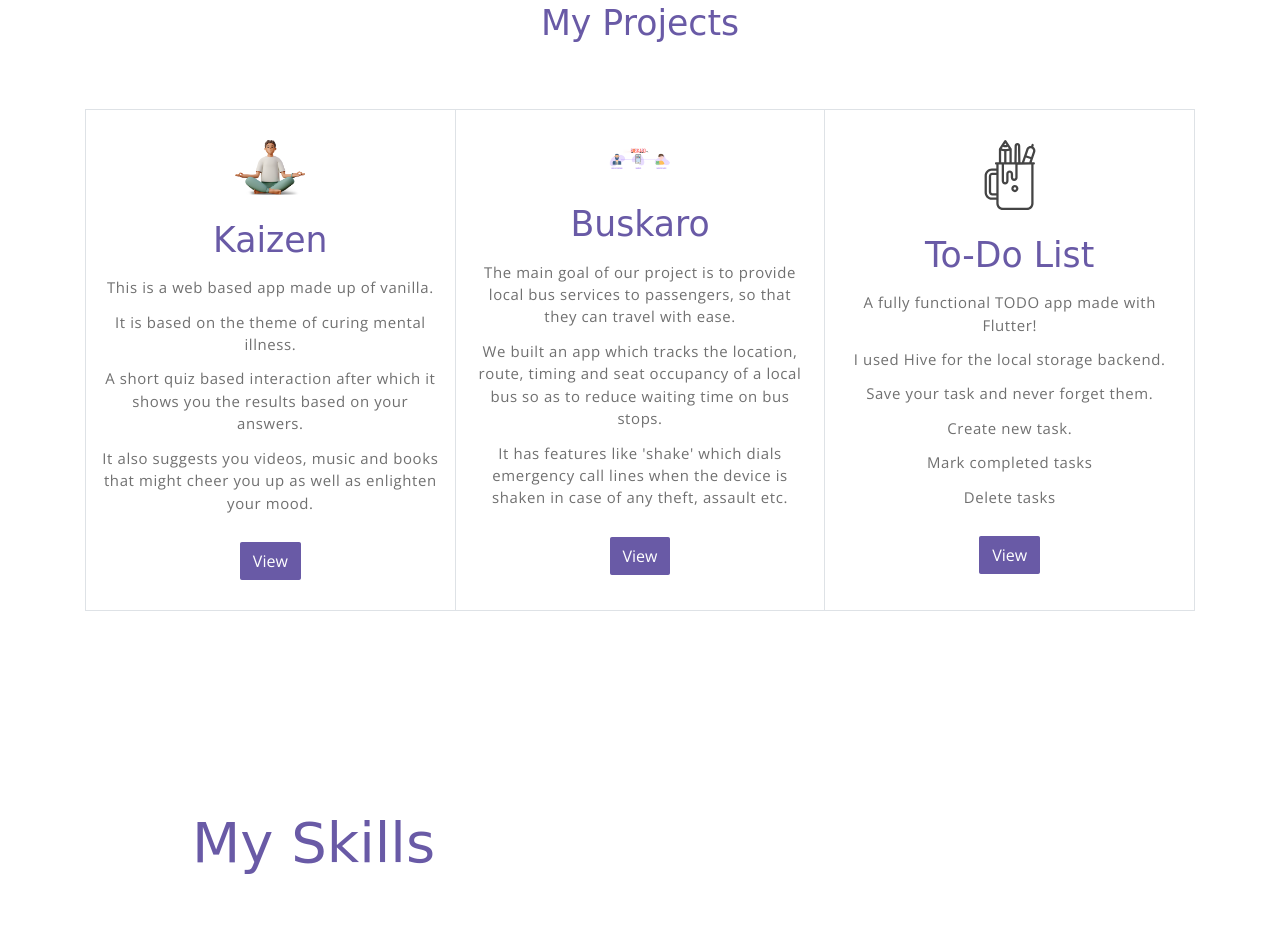
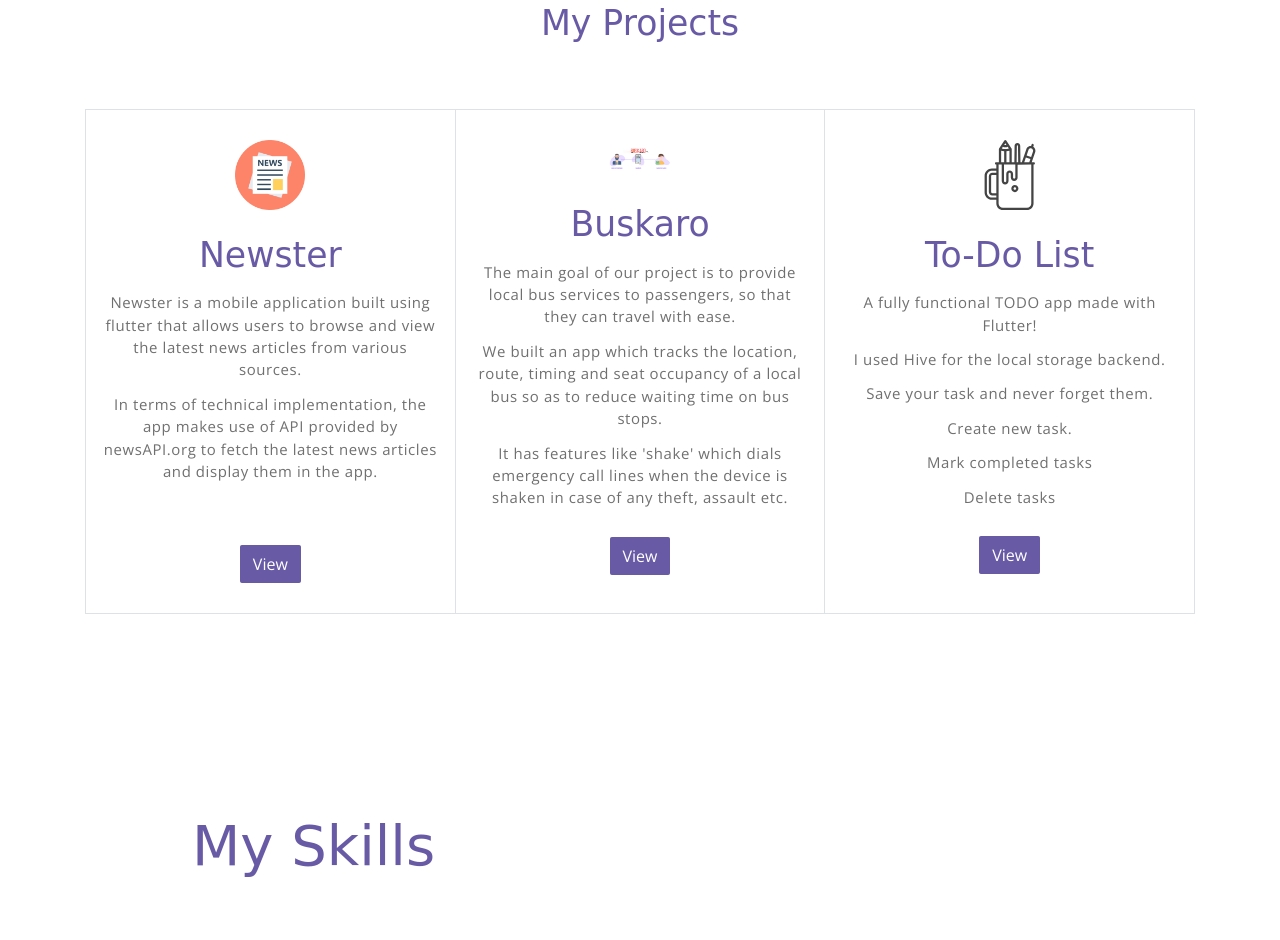
Before and after one commit to divyansh-nishad/millenium, a plain HTML site: page index.html in a window 1280 px wide. Shown: the part 2663-3603 px from the top of the page. Drawn offline with nearby package versions, Linux system fonts and the light colour scheme; a web font is replaced by a local one.

Commit message:
-updated projects

```diff
--- a/index.html
+++ b/index.html
@@ -205,18 +205,21 @@
             <div class="projects-wrapper">
                 <div class="projects-card">
                     <div class="projects-card-header">
-                        <img class="projects-card-icon" src="assets/imgs/kaizen-card.png" alt="kaizen-card">
+                        <img class="projects-card-icon" src="assets/imgs/news.png" alt="kaizen-card">
                     </div>
                     <div class="projects-card-body">
-                        <h6 class="projects-card-title">Kaizen</h6>
+                        <h6 class="projects-card-title">Newster</h6>
                         <div class="projects-card-list">
-                            <p>This is a web based app made up of vanilla.</p>
-                            <p>It is based on the theme of curing mental illness. </p>
-                            <p>A short quiz based interaction after which it shows you the results based on your
-                                answers.
+                            <p>Newster is a mobile application built using flutter that allows users to browse and view
+                                the latest news articles from various sources.</p>
+                            <!-- <p>The app has a clean and user-friendly interface that makes it easy for users to navigate
+                                and find the news they are interested in. </p> -->
+                            <p>In terms of technical implementation, the app makes use of API provided by newsAPI.org to
+                                fetch the latest news articles and
+                                display them in the app.
                             </p>
-                            <p>It also suggests you videos, music and books that might cheer you up as well as
-                                enlighten your mood.</p>
+
+                            <p><br></p>
                             <!-- <p><i class="ti-close"></i></p>
                             <p><i class="ti-close"></i></p> -->
                         </div>
@@ -225,7 +228,8 @@
                         <span>$</span>
                         <span>0.00/Month</span>
                     </div> -->
-                    <a href="#" class="btn btn-primary mt-3 projects-card-btn">View</a>
+                    <a href="https://github.com/divyansh-nishad/newster" class="btn btn-primary mt-3 projects-card-btn"
+                        target="_blank">View</a>
                 </div>
                 <div class="projects-card">
                     <div class="projects-card-header">
```
Also changed, not shown: assets/imgs/news.png (added).
